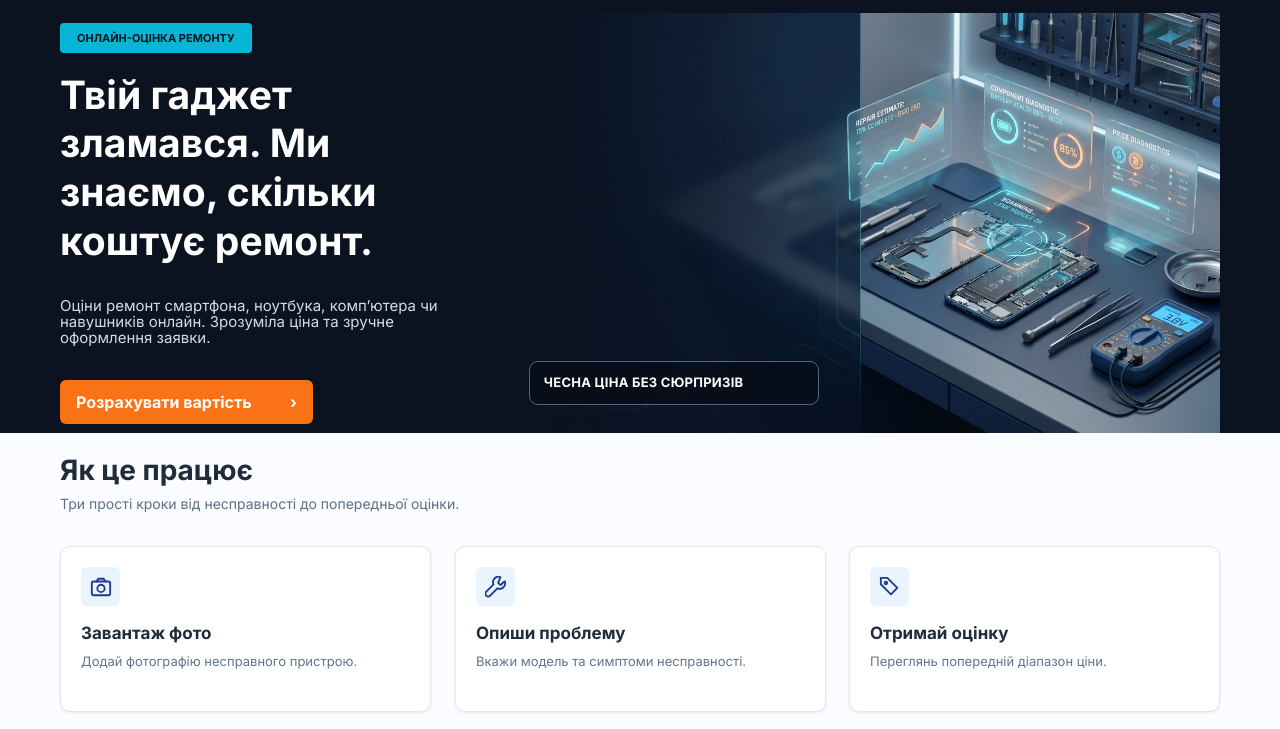
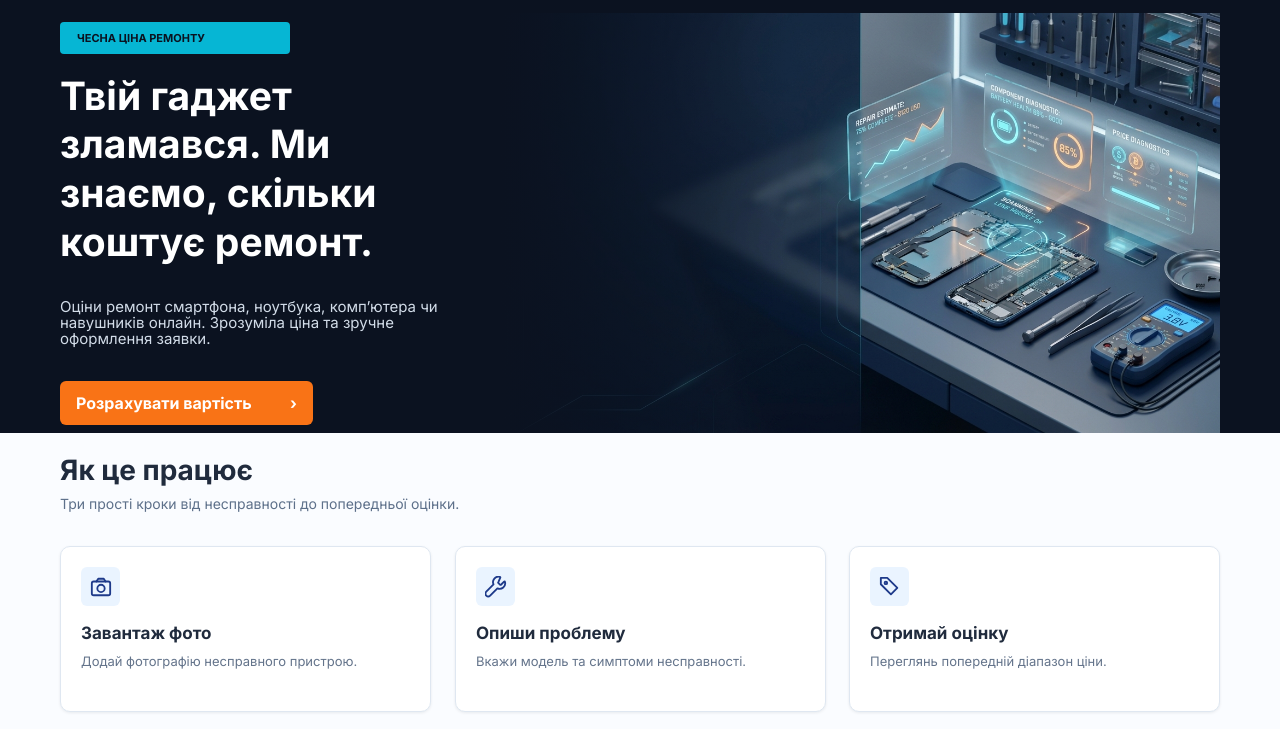
Before and after one commit to Sergiy66/FastFix, a website: page index.html in a window 1280 px wide. Shown: the part 61-790 px from the top of the page. Drawn offline with nearby package versions, Linux system fonts and the light colour scheme.

Commit message:
fix: restore Figma hero composition

```diff
--- a/css/style.css
+++ b/css/style.css
@@ -34,35 +34,17 @@
 
 [data-typed-hero] {
   display: flex;
-  width: min(290px, calc(100% - 40px));
-  min-height: 42px;
+  box-sizing: border-box;
+  width: 220px;
+  min-height: 24px;
   align-items: center;
   white-space: nowrap;
 }
 
-.hero-typed-overlay {
-  position: absolute;
-  bottom: 20px;
-  left: 20px;
-  z-index: 1;
-  margin: 0;
-  padding: 10px 14px;
-  border: 1px solid var(--ff-switch-border);
-  border-radius: 9px;
-  color: var(--ff-text-inverse);
-  background: rgb(8 14 25 / 0.82);
-  font-size: 12px;
-  font-weight: 700;
-  letter-spacing: 0.02em;
-  backdrop-filter: blur(6px);
-}
-
 @media (min-width: 768px) {
-  .hero-typed-overlay {
-    bottom: 28px;
-    left: 28px;
-    min-height: 44px;
-    font-size: 13px;
+  [data-typed-hero] {
+    width: 230px;
+    min-height: 32px;
   }
 }
 .logo-mark {
--- a/index.html
+++ b/index.html
@@ -125,6 +125,8 @@
             class="contents md:flex md:w-[45%] md:flex-col md:justify-center md:pr-9 xl:w-[38%]"
           >
             <p
+              data-typed-hero
+              aria-live="polite"
               class="order-1 mx-5 mb-3 mt-3 self-start rounded bg-fastfix-cyan px-2 py-1 text-xs font-bold uppercase text-fastfix-dark md:mx-0 md:mb-[18px] md:mt-0 md:px-[17px] md:py-[7px] md:text-[11px]"
             >
               Онлайн-оцінка ремонту
@@ -151,11 +153,7 @@
             class="hero-image order-4 h-[217px] w-full md:order-5 md:h-full md:w-[55%] xl:w-[62%]"
             role="group"
             aria-label="Діагностика та ремонт смартфона у сучасній майстерні"
-          >
-            <p class="hero-typed-overlay" data-typed-hero aria-live="polite">
-              ШВИДКИЙ СЕРВІС FASTFIX
-            </p>
-          </div>
+          ></div>
         </div>
       </section>
 
--- a/js/app.js
+++ b/js/app.js
@@ -69,7 +69,7 @@ document.addEventListener("DOMContentLoaded", () => {
     new Typed(typedHero, {
       strings: [
         "ОНЛАЙН-ОЦІНКА РЕМОНТУ",
-        "ЧЕСНА ЦІНА БЕЗ СЮРПРИЗІВ",
+        "ЧЕСНА ЦІНА РЕМОНТУ",
         "ШВИДКИЙ СЕРВІС FASTFIX",
       ],
       typeSpeed: 42,
```
Also changed, not shown: tests/browser-qa.mjs (+1 -1 lines), tests/typed.test.js (+5 -4 lines).
